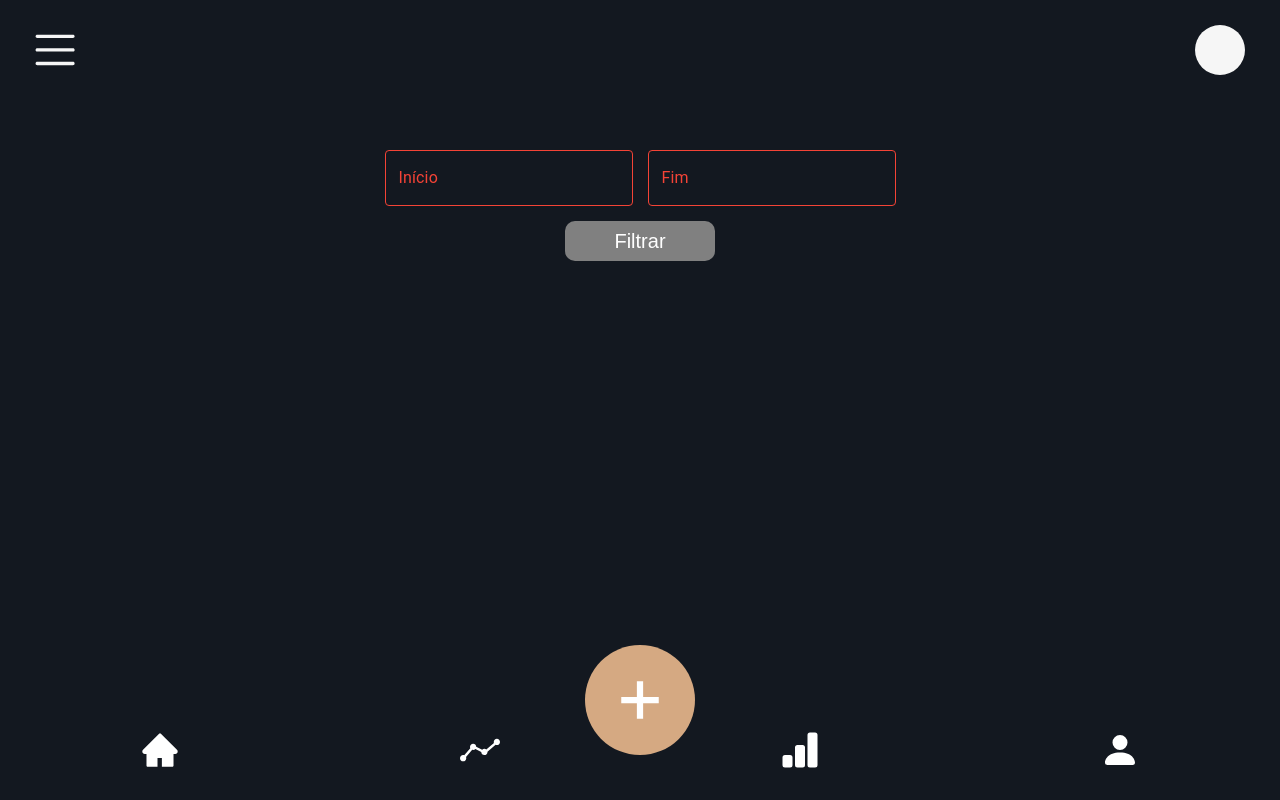
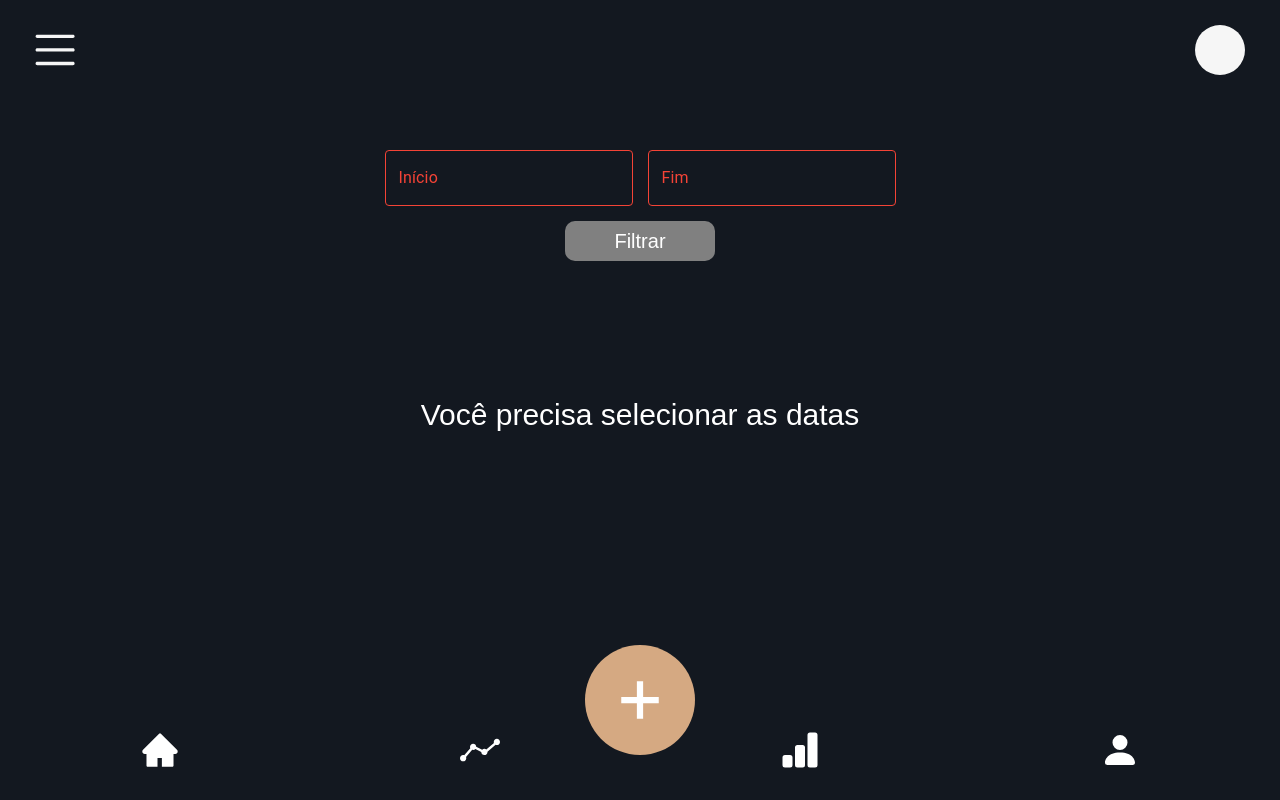
Before and after one commit to VictorHugoCid/tradingDiary-frontend, a React (Create React App) app: page /trades in a window 1280 px wide. Built offline with nearby package versions, Linux system fonts and the light colour scheme; the HTML template or start-up script is replaced by a standard one.

Commit message:
feat: listTrade need to ajust the layout

```diff
--- a/src/pages/trades/Trades.js
+++ b/src/pages/trades/Trades.js
@@ -26,6 +26,25 @@ export default function Trades() {
       return;
     }
     // função de requisição
+
+    // const trade = {
+    //   amount: 2,
+    //   buyOrSell: "sell",
+    //   createdAt: "2023-02-02T19:16:13.010Z",
+    //   day: "2023-01-03T00:00:00.000Z",
+    //   entryPrice: 5409,
+    //   entryTime: "09:22",
+    //   exitPrice: 5395,
+    //   exitTime: "09:29",
+    //   id: 13,
+    //   isGain: true,
+    //   points: 14,
+    //   stock: "wdo",
+    //   strategyId: 1,
+    //   updatedAt: "2023-02-02T19:16:13.010Z",
+    //   userId: 1,
+    //   value: 280,
+    // }
     const body = {
       startDate: dayjs(dateTest.startDate).format('YYYY/MM/DD'),
       endDate: dayjs(dateTest.endDate).format('YYYY/MM/DD')
@@ -33,7 +52,7 @@ export default function Trades() {
     try {
       const tradesBack = await tradeApi.getTrades(token, body);
       console.log("🚀🚀🚀 ~ file: Trades.js:35 ~ handleFiltrar ~ tradesBack", tradesBack)
-      // setTrades(tradesBack)
+      setTrades(tradesBack)
       toast('Trade adicionado');
     } catch (err) {
       toast('Deu ruim aí!');
@@ -50,9 +69,9 @@ export default function Trades() {
       <NativePickers />
 
       <Button onClick={() => handleFiltrar()}>Filtrar</Button>
-      {array.length === 0 ? (
+      {trades.length !== 0 ? (
         <>
-          {array.map((value, index) => {
+          {trades.map((value, index) => {
             return <TradeUnit key={index} trade={value} />;
           })}
           <Line></Line>
```
